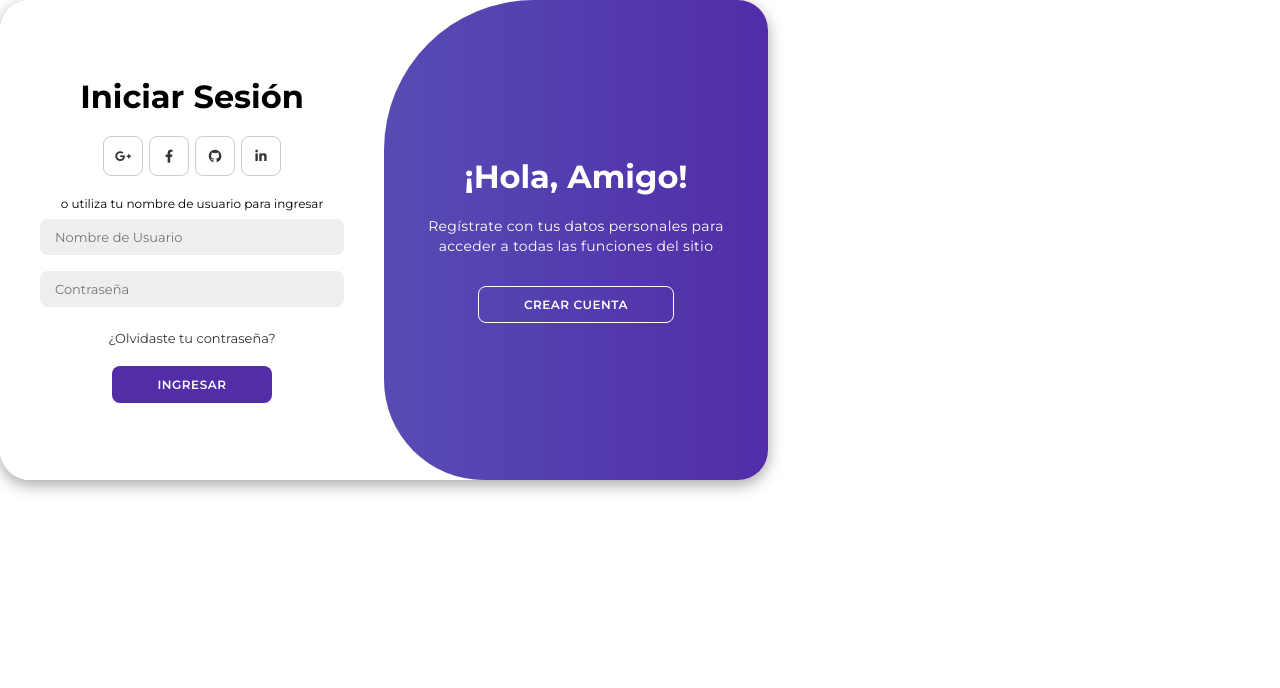
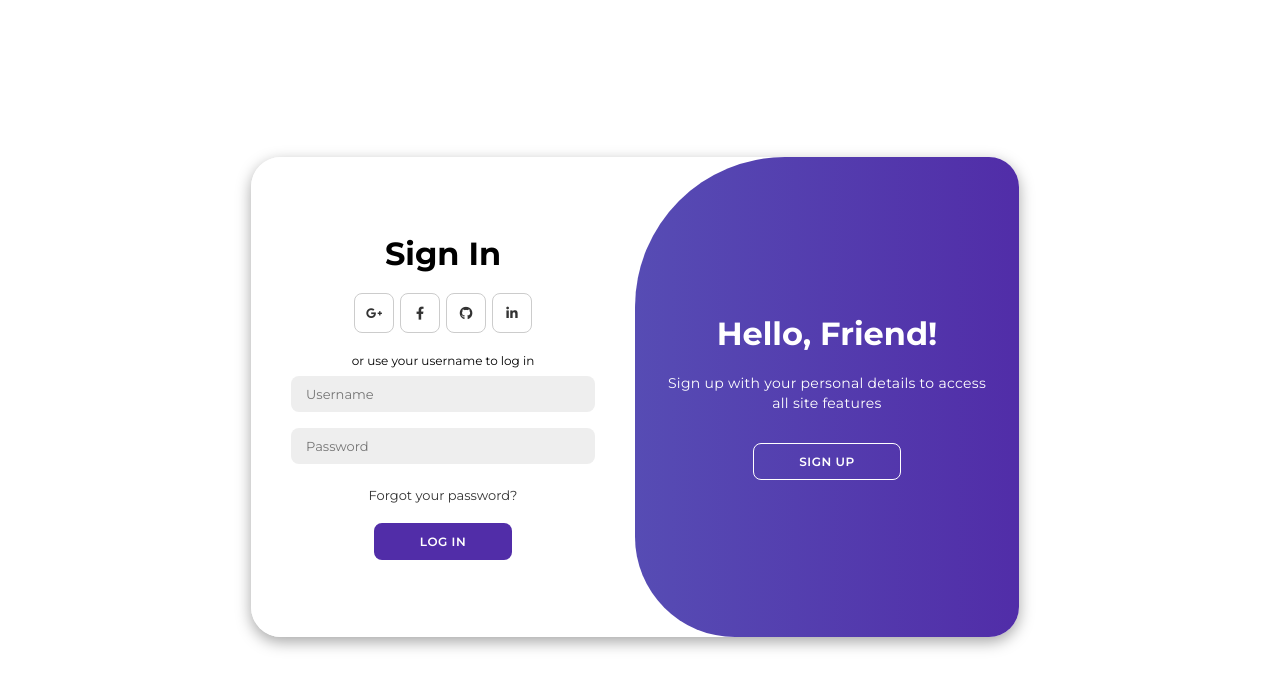
Before and after one commit to nestor711/IPD_Proyecto_Final, a React (Create React App) app in the folder project-management/frontend/: page /login in a window 1280 px wide. Shown: the top 688 px of the page. Built offline with nearby package versions, Linux system fonts and the light colour scheme.

Commit message:
Update Login

```diff
--- a/project-management/frontend/src/assets/login.css
+++ b/project-management/frontend/src/assets/login.css
@@ -1,42 +1,47 @@
 @import url('https://fonts.googleapis.com/css2?family=Montserrat:wght@300;400;500;600;700&display=swap');
 
-*{
+* {
     margin: 0;
     padding: 0;
     box-sizing: border-box;
     font-family: 'Montserrat', sans-serif;
 }
 
-.container{
+.container {
     background-color: #fff;
     border-radius: 30px;
     box-shadow: 0 5px 15px rgba(0, 0, 0, 0.35);
-    position: relative;
     overflow: hidden;
     width: 768px;
     max-width: 100%;
     min-height: 480px;
+    position: absolute; /* Cambiado a absolute */
+    top: 50%; /* Centrado vertical */
+    left: 50%; /* Centrado horizontal */
+    transform: translate(-50%, -50%); /* Ajusta la posición al centro */
+    margin-top: -3px; /* Ajusta la posición vertical */
+    margin-left: -5px; /* Ajusta la posición horizontal */
 }
 
-.container p{
+.container p {
     font-size: 14px;
     line-height: 20px;
     letter-spacing: 0.3px;
     margin: 20px 0;
 }
 
-.container span{
+.container span {
     font-size: 12px;
 }
 
-.container a{
+.container a {
     color: #333;
     font-size: 13px;
     text-decoration: none;
     margin: 15px 0 10px;
 }
 
-.container button{
+.container button {
     background-color: #512da8;
     color: #fff;
     font-size: 12px;
@@ -50,12 +55,12 @@
     cursor: pointer;
 }
 
-.container button.hidden{
+.container button.hidden {
     background-color: transparent;
     border-color: #fff;
 }
 
-.container form{
+.container form {
     background-color: #fff;
     display: flex;
     align-items: center;
@@ -65,7 +70,7 @@
     height: 100%;
 }
 
-.container input{
+.container input {
     background-color: #eee;
     border: none;
     margin: 8px 0;
@@ -76,53 +81,53 @@
     outline: none;
 }
 
-.form-container{
+.form-container {
     position: absolute;
     top: 0;
     height: 100%;
     transition: all 0.6s ease-in-out;
 }
 
-.sign-in{
+.sign-in {
     left: 0;
     width: 50%;
     z-index: 2;
 }
 
-.container.active .sign-in{
+.container.active .sign-in {
     transform: translateX(100%);
 }
 
-.sign-up{
+.sign-up {
     left: 0;
     width: 50%;
     opacity: 0;
     z-index: 1;
 }
 
-.container.active .sign-up{
+.container.active .sign-up {
     transform: translateX(100%);
     opacity: 1;
     z-index: 5;
     animation: move 0.6s;
 }
 
-@keyframes move{
-    0%, 49.99%{
+@keyframes move {
+    0%, 49.99% {
         opacity: 0;
         z-index: 1;
     }
-    50%, 100%{
+    50%, 100% {
         opacity: 1;
         z-index: 5;
     }
 }
 
-.social-icons{
+.social-icons {
     margin: 20px 0;
 }
 
-.social-icons a{
+.social-icons a {
     border: 1px solid #ccc;
     border-radius: 20%;
     display: inline-flex;
@@ -133,7 +138,7 @@
     height: 40px;
 }
 
-.toggle-container{
+.toggle-container {
     position: absolute;
     top: 0;
     left: 50%;
@@ -145,12 +150,12 @@
     z-index: 1000;
 }
 
-.container.active .toggle-container{
+.container.active .toggle-container {
     transform: translateX(-100%);
     border-radius: 0 150px 100px 0;
 }
 
-.toggle{
+.toggle {
     background-color: #512da8;
     height: 100%;
     background: linear-gradient(to right, #5c6bc0, #512da8);
@@ -163,11 +168,11 @@
     transition: all 0.6s ease-in-out;
 }
 
-.container.active .toggle{
+.container.active .toggle {
     transform: translateX(50%);
 }
 
-.toggle-panel{
+.toggle-panel {
     position: absolute;
     width: 50%;
     height: 100%;
@@ -182,19 +187,19 @@
     transition: all 0.6s ease-in-out;
 }
 
-.toggle-left{
+.toggle-left {
     transform: translateX(-200%);
 }
 
-.container.active .toggle-left{
+.container.active .toggle-left {
     transform: translateX(0);
 }
 
-.toggle-right{
+.toggle-right {
     right: 0;
     transform: translateX(0);
 }
 
-.container.active .toggle-right{
+.container.active .toggle-right {
     transform: translateX(200%);
 }
--- a/project-management/frontend/src/components/LoginRegister.js
+++ b/project-management/frontend/src/components/LoginRegister.js
@@ -7,70 +7,70 @@ const API_URL = '/api';
 
 const LoginForm = ({ username, password, setUsername, setPassword, handleSubmit }) => (
   <form onSubmit={handleSubmit}>
-    <h1>Iniciar Sesión</h1>
+    <h1>Sign In</h1>
     <div className="social-icons">
       <a href="#" className="icon"><i className="fa-brands fa-google-plus-g"></i></a>
       <a href="#" className="icon"><i className="fa-brands fa-facebook-f"></i></a>
       <a href="#" className="icon"><i className="fa-brands fa-github"></i></a>
       <a href="#" className="icon"><i className="fa-brands fa-linkedin-in"></i></a>
     </div>
-    <span>o utiliza tu nombre de usuario para ingresar</span>
+    <span>or use your username to log in</span>
     <input
       type="text"
-      placeholder="Nombre de Usuario"
+      placeholder="Username"
       value={username}
       onChange={(e) => setUsername(e.target.value)}
-      aria-label="Nombre de Usuario"
+      aria-label="Username"
       required
     />
     <input
       type="password"
-      placeholder="Contraseña"
+      placeholder="Password"
       value={password}
       onChange={(e) => setPassword(e.target.value)}
-      aria-label="Contraseña"
+      aria-label="Password"
       required
     />
-    <a href="#">¿Olvidaste tu contraseña?</a>
-    <button type="submit">Ingresar</button>
+    <a href="#">Forgot your password?</a>
+    <button type="submit">Log In</button>
   </form>
 );
 
 const RegisterForm = ({ name, username, password, setName, setUsername, setPassword, handleSubmit }) => (
   <form onSubmit={handleSubmit}>
-    <h1>Crear Cuenta</h1>
+    <h1>Create Account</h1>
     <div className="social-icons">
       <a href="#" className="icon"><i className="fa-brands fa-google-plus-g"></i></a>
       <a href="#" className="icon"><i className="fa-brands fa-facebook-f"></i></a>
       <a href="#" className="icon"><i className="fa-brands fa-github"></i></a>
       <a href="#" className="icon"><i className="fa-brands fa-linkedin-in"></i></a>
     </div>
-    <span>o utiliza tu nombre de usuario para registrarte</span>
+    <span>or use your username to sign up</span>
     <input
       type="text"
-      placeholder="Nombre"
+      placeholder="Name"
       value={name}
       onChange={(e) => setName(e.target.value)}
-      aria-label="Nombre"
+      aria-label="Name"
       required
     />
     <input
       type="text"
-      placeholder="Nombre de Usuario"
+      placeholder="Username"
       value={username}
       onChange={(e) => setUsername(e.target.value)}
-      aria-label="Nombre de Usuario"
+      aria-label="Username"
       required
     />
     <input
       type="password"
-      placeholder="Contraseña"
+      placeholder="Password"
       value={password}
       onChange={(e) => setPassword(e.target.value)}
-      aria-label="Contraseña"
+      aria-label="Password"
       required
     />
-    <button type="submit">Registrar</button>
+    <button type="submit">Sign Up</button>
   </form>
 );
 
@@ -89,12 +89,12 @@ const LoginRegister = ({ onLogin }) => {
   const handleSubmit = async (e) => {
     e.preventDefault();
 
-    // Validar datos del formulario
+    // Validate form data
     if (!username || !password || (!isLogin && !name)) {
       Swal.fire({
         icon: 'warning',
-        title: 'Formulario incompleto',
-        text: 'Por favor, llena todos los campos.'
+        title: 'Incomplete Form',
+        text: 'Please fill in all fields.'
       });
       return;
     }
@@ -110,19 +110,19 @@ const LoginRegister = ({ onLogin }) => {
         onLogin();
         resetForm();
       } else {
-        console.error('No se recibió token del servidor');
+        console.error('No token received from the server');
         Swal.fire({
           icon: 'error',
-          title: 'Error de autenticación',
-          text: 'No se pudo completar la autenticación. Por favor, intenta de nuevo.'
+          title: 'Authentication Error',
+          text: 'Unable to complete authentication. Please try again.'
         });
       }
     } catch (error) {
-      console.error(`Error ${isLogin ? 'iniciando sesión' : 'registrando'}`, error);
+      console.error(`Error ${isLogin ? 'logging in' : 'registering'}`, error);
       Swal.fire({
         icon: 'error',
-        title: `Error ${isLogin ? 'iniciando sesión' : 'registrando'}`,
-        text: error.response?.data?.message || 'Ocurrió un error. Por favor, inténtalo de nuevo.'
+        title: `Error ${isLogin ? 'logging in' : 'registering'}`,
+        text: error.response?.data?.message || 'An error occurred. Please try again.'
       });
     }
   };
@@ -152,17 +152,17 @@ const LoginRegister = ({ onLogin }) => {
       <div className="toggle-container">
         <div className="toggle">
           <div className="toggle-panel toggle-left">
-            <h1>¡Bienvenido de nuevo!</h1>
-            <p>Introduce tus datos personales para acceder a todas las funciones del sitio</p>
+            <h1>Welcome Back!</h1>
+            <p>Enter your personal details to access all site features</p>
             <button className="hidden" onClick={() => setIsLogin(true)}>
-              Iniciar Sesión
+              Log In
             </button>
           </div>
           <div className="toggle-panel toggle-right">
-            <h1>¡Hola, Amigo!</h1>
-            <p>Regístrate con tus datos personales para acceder a todas las funciones del sitio</p>
+            <h1>Hello, Friend!</h1>
+            <p>Sign up with your personal details to access all site features</p>
             <button className="hidden" onClick={() => setIsLogin(false)}>
-              Crear Cuenta
+              Sign Up
             </button>
           </div>
         </div>
```
